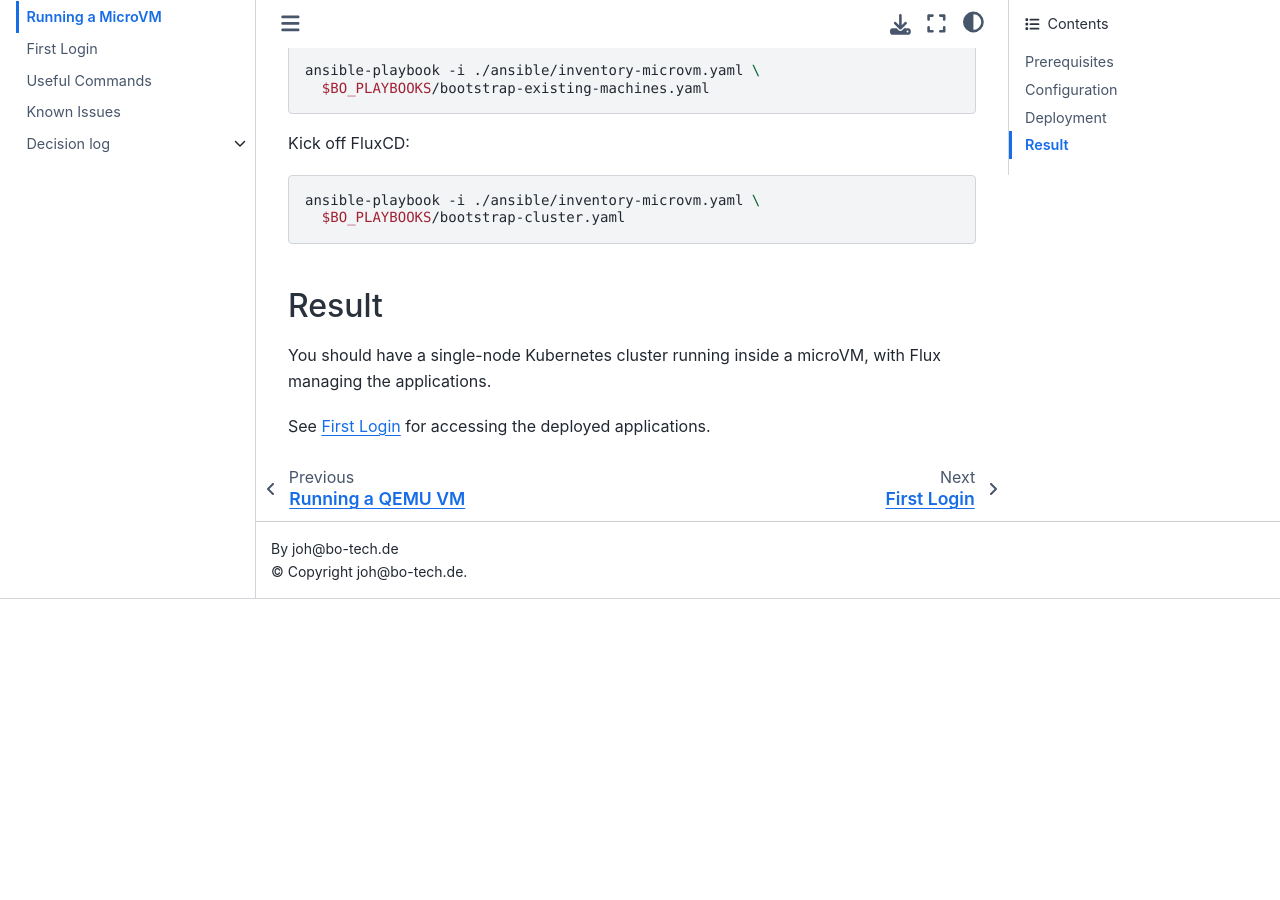
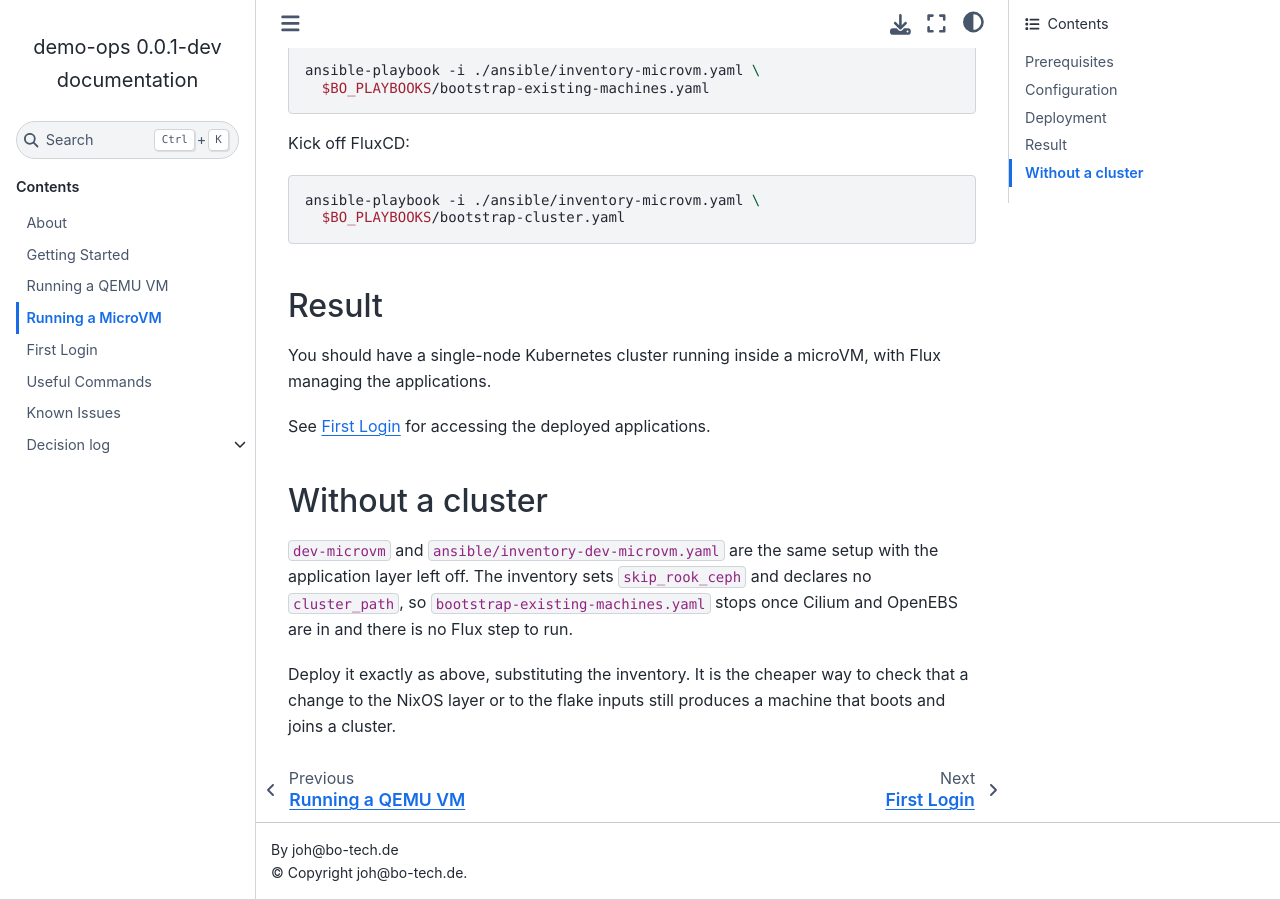
Before and after one commit to bo-tech/demo-ops, a Sphinx documentation site: the page built from docs/run-microvm.rst, in a window 1280 px wide and 900 px high, scrolled down 1295 px. Built offline with Sphinx 7.4.7 and the Sphinx Book theme 1.1.4, drawn with Linux system fonts in a browser that asks for light colours; before the commit the page ends 1894 px from its top, so only the background shows below that.

Commit message:
docs: Describe the cluster-free dev-microvm variant

```diff
--- a/docs/run-microvm.rst
+++ b/docs/run-microvm.rst
@@ -80,3 +80,17 @@ You should have a single-node Kubernetes cluster running inside a
 microVM, with Flux managing the applications.
 
 See :doc:`first-login` for accessing the deployed applications.
+
+
+Without a cluster
+=================
+
+``dev-microvm`` and ``ansible/inventory-dev-microvm.yaml`` are the same
+setup with the application layer left off. The inventory sets
+``skip_rook_ceph`` and declares no ``cluster_path``, so
+``bootstrap-existing-machines.yaml`` stops once Cilium and OpenEBS are
+in and there is no Flux step to run.
+
+Deploy it exactly as above, substituting the inventory. It is the
+cheaper way to check that a change to the NixOS layer or to the flake
+inputs still produces a machine that boots and joins a cluster.
```
